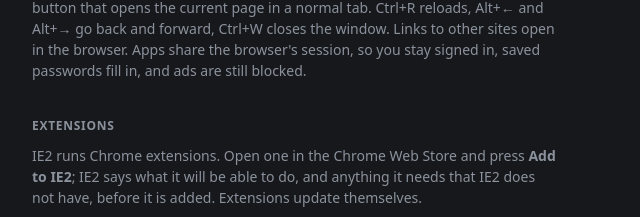
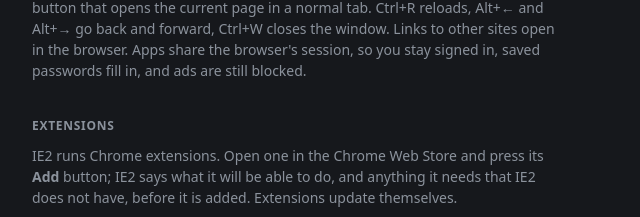
Before and after one commit to Loseless02/IE2, a website built with Vite: page src/renderer/help.html in a window 1280 px wide. Shown: the part 4272-4489 px from the top of the page, 252-892 px from the left. Built offline with nearby package versions, Linux system fonts and the light colour scheme.

Commit message:
Do not promise the store's button wording
The Chrome Web Store labels its button with the browser's name only when
its page asks for it, so it may say Add to Chrome.

```diff
--- a/src/main/profile.ts
+++ b/src/main/profile.ts
@@ -20,7 +20,7 @@
 
 app.setPath('userData', join(app.getPath('appData'), IS_DEV_COPY ? 'internet-explorer-2-dev' : 'internet-explorer-2'))
 
-// The name sites see — the Chrome Web Store's button reads "Add to IE2". Set
+// The name sites see — the Chrome Web Store can label its button with it. Set
 // only after the profile folder is pinned above, which used to follow it.
 app.setName('IE2')
 
--- a/src/renderer/help.html
+++ b/src/renderer/help.html
@@ -421,8 +421,8 @@
       <section id="extensions">
         <h2>Extensions</h2>
         <p class="prose">
-          IE2 runs Chrome extensions. Open one in the Chrome Web Store and press
-          <strong>Add to IE2</strong>; IE2 says what it will be able to do, and anything it needs
+          IE2 runs Chrome extensions. Open one in the Chrome Web Store and press its
+          <strong>Add</strong> button; IE2 says what it will be able to do, and anything it needs
           that IE2 does not have, before it is added. Extensions update themselves.
         </p>
         <p class="prose">
```
Also changed, not shown: CHANGELOG.md.
